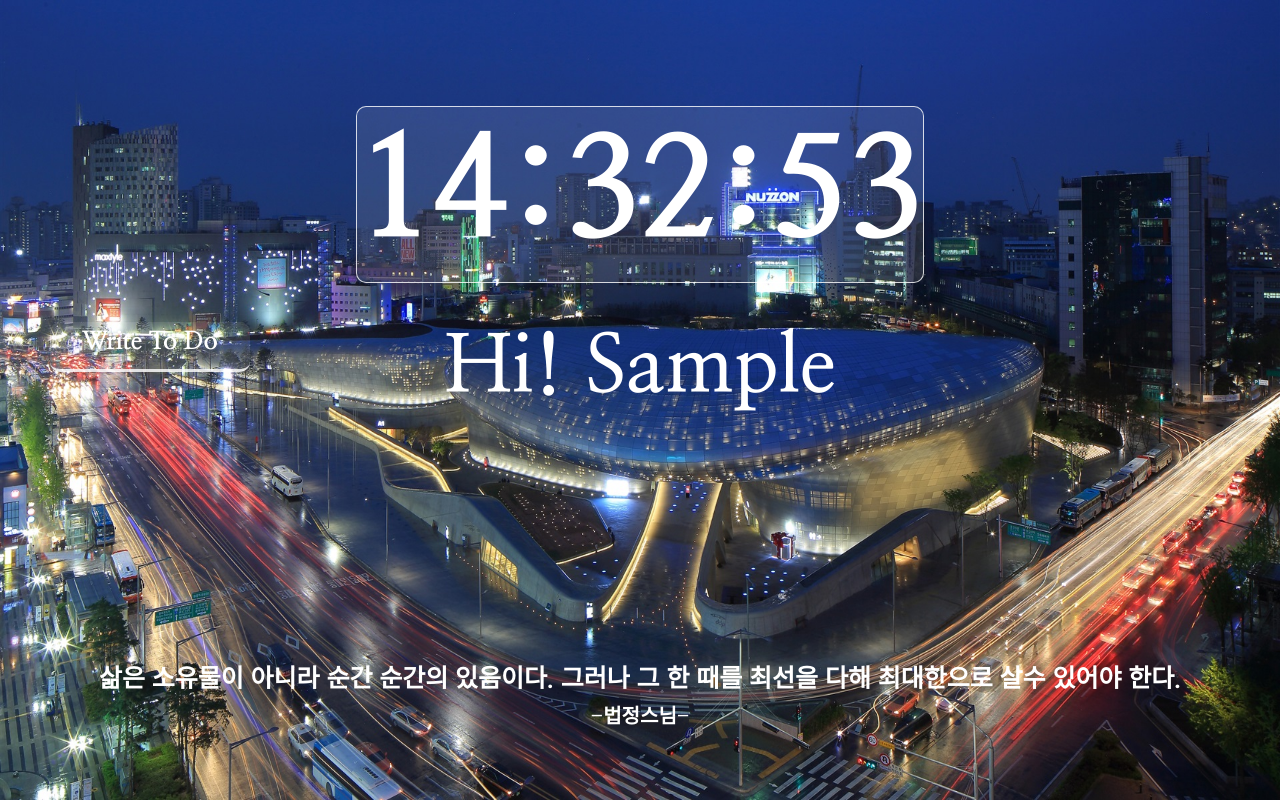
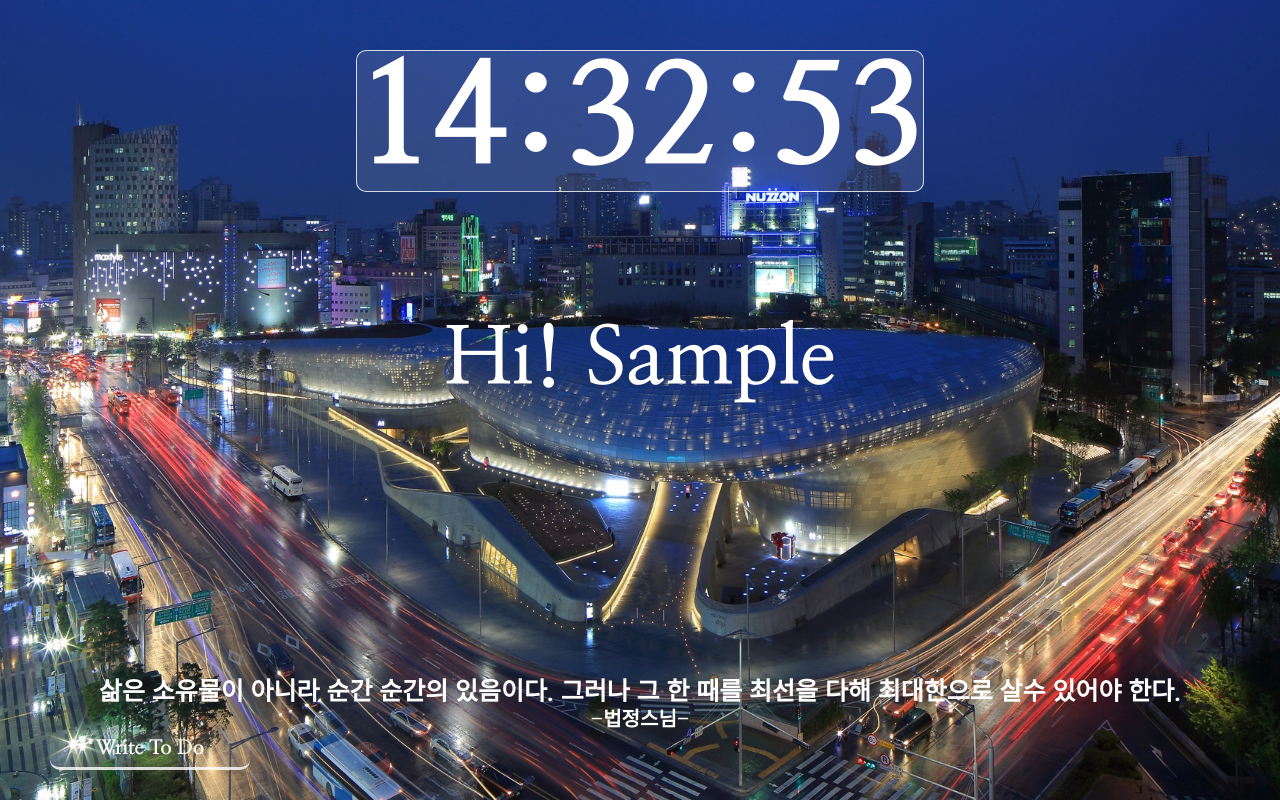
Before and after one commit to Kimdowne/Vanilla-JS, a plain HTML site: page index.html in a window 1280 px wide. Both pictures are taken after typing "Sample" into the empty fields and a click on the input "로그인". Drawn offline with Linux system fonts and the light colour scheme.

Commit message:
JS Update
last last css

```diff
--- a/css/component/clock.css
+++ b/css/component/clock.css
@@ -1,6 +1,7 @@
 #clock {
   position: absolute;
-  top: -10px;
+  top: 0px;
+  margin-top: 50px;
   font-size: 140px;
   font-weight: 800;
   border: solid 1px rgba(255, 255, 255, 0.8);
--- a/css/component/list.css
+++ b/css/component/list.css
@@ -1,12 +1,13 @@
 .list {
   width: 200px;
   position: absolute;
+  bottom: 20px;
   left: 50px;
 }
 
 #todo-form input {
   width: 100%;
-  height: 50px;
+  height: 40px;
   border: none;
   border-bottom: solid 3px rgba(255, 255, 255, 0.8);
   border-radius: 10px;
@@ -14,8 +15,13 @@
   background-color: rgba(255, 255, 255, 0.1);
 }
 
+#todo-form input[type="text"] {
+  font-size: 20px;
+  font-weight: 800;
+}
+
 #todo-form input::placeholder {
-  font-size: 25px;
+  font-size: 20px;
   font-weight: 800;
   text-align: center;
   color: white;
--- a/css/component/login.css
+++ b/css/component/login.css
@@ -1,9 +1,14 @@
 #login-form {
-  width: 370px;
+  width: 400px;
   display: flex;
   flex-direction: column;
   justify-content: center;
   align-items: center;
+}
+
+#login-form input[type="text"] {
+  font-size: 45px;
+  font-weight: 800;
 }
 
 #login-form input:first-child {
@@ -22,7 +27,7 @@
 }
 
 #login-form input:last-child {
-  width: 100%;
+  width: 80%;
   padding: 10px 0px;
   margin-top: 35px;
   font-size: 20px;
--- a/css/reset.css
+++ b/css/reset.css
@@ -83,7 +83,6 @@ video {
   padding: 0;
   border: 0;
   font-size: 100%;
-  font: inherit;
   vertical-align: baseline;
 }
 /* HTML5 display-role reset for older browsers */
@@ -125,3 +124,11 @@ table {
 ul {
   padding: 0px;
 }
+input[type="text"],
+input[type="password"] {
+  height: auto; /* 높이 초기화 */
+  line-height: normal; /* line-height 초기화 */
+  padding: 0.8em 0.5em; /* 여백 설정 */
+  text-align: center;
+  color: white;
+}
--- a/css/style.css
+++ b/css/style.css
@@ -1,3 +1,4 @@
+@import "reset.css";
 @import url("https://fonts.googleapis.com/css2?family=Nanum+Myeongjo:wght@400;700;800&display=swap");
 
 @import "component/login.css";
@@ -10,7 +11,7 @@
 
 * {
   box-sizing: border-box;
-  font-family: "Nanum Myeongjo", se rif;
+  font-family: "Nanum Myeongjo", serif;
 }
 
 body {
```
Also changed, not shown: css/component/greeting.css (line endings or trailing spaces).
